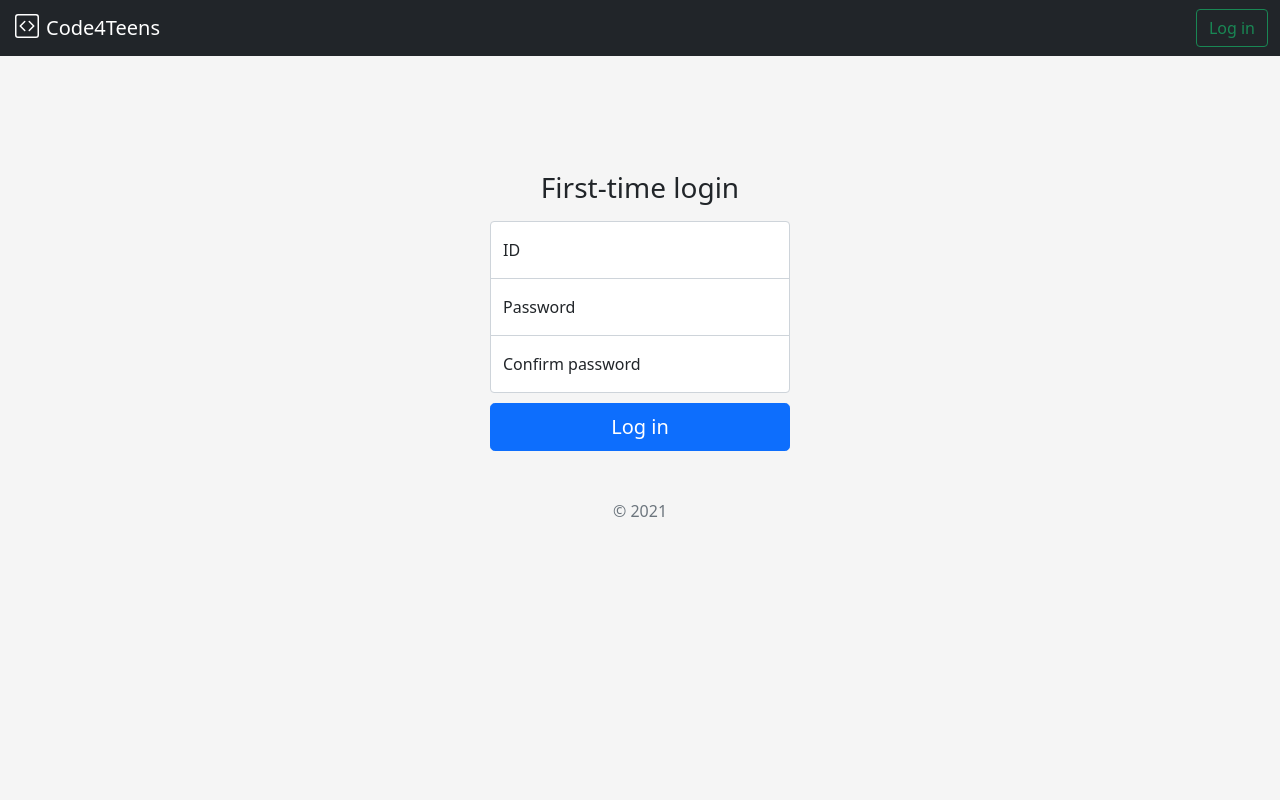
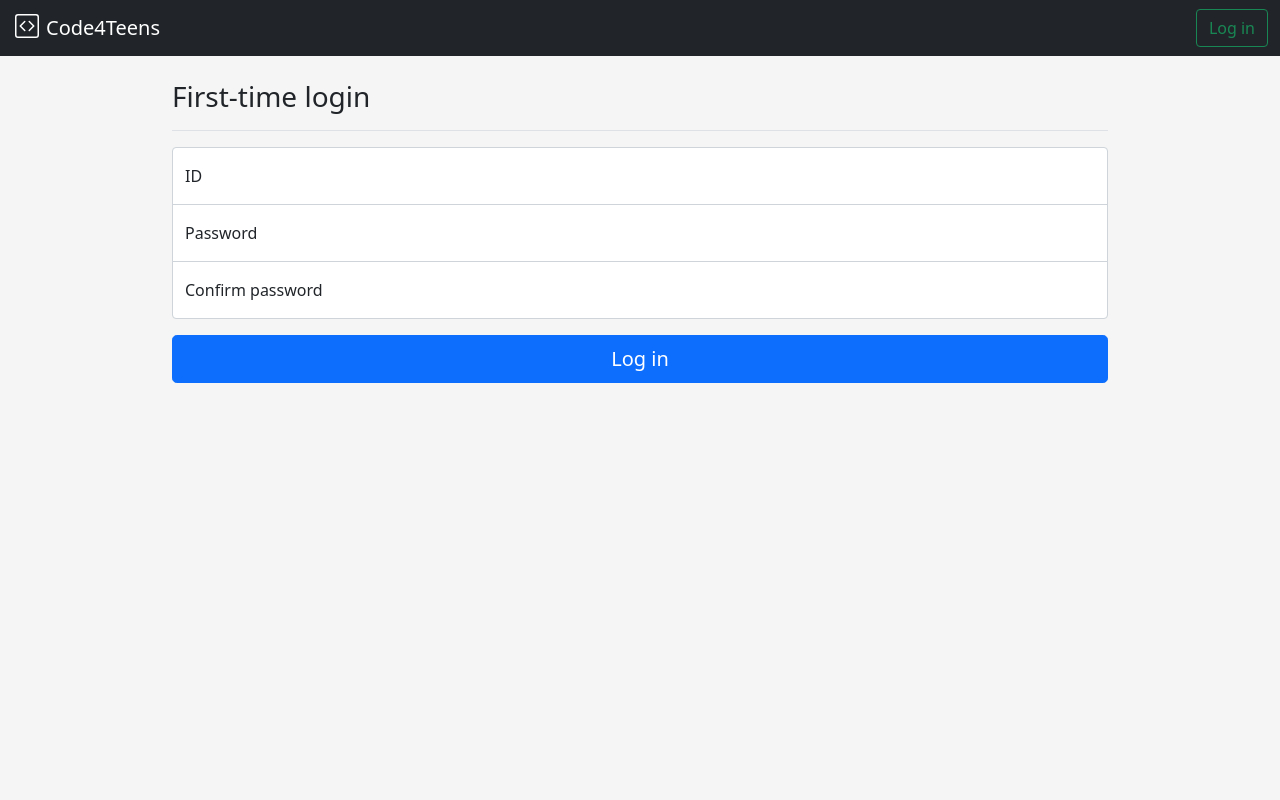
Before and after one commit to code4teens/c4t-web-app, a Flask app: page /first_login in a window 1280 px wide. Run offline with Flask 2, Linux system fonts and the light colour scheme.

Commit message:
chore: streamline page layout

```diff
--- a/auth/templates/auth/first_login.html
+++ b/auth/templates/auth/first_login.html
@@ -1,42 +1,42 @@
-{% extends "base.html" %}
+{% extends 'base.html' %}
 {% block description %}
-<meta name="description" content="Login to Code4Teens">
+<meta name="description" content="Log in to Code4Teens">
 {% endblock %}
 {% block title %}First-time login{% endblock %}
 {% block style %}
 <link href="/static/login.css" rel="stylesheet">
 {% endblock %}
 {% block content %}
-<form class="form-signin text-center" , method="post" , action="/first_login">
-  <!-- <img class="mb-4" src="../assets/brand/bootstrap-logo.svg" alt="" width="72" height="57"> -->
-  <h1 class="h3 mb-3 fw-normal">First-time login</h1>
+<form class="form-login container py-4" method="post" action="/first_login" style="max-width: 960px;">
+  <h3 class="pb-3 mb-3 border-bottom">First-time login</h3>
 
   {% with messages = get_flashed_messages() %}
   {% if messages %}
-  <div class="alert alert-danger" role="alert">
+  <div class="alert alert-danger text-center" role="alert">
     {{ messages[0] }}
   </div>
   {% endif %}
   {% endwith %}
 
+  <div class="mb-3">
     <div class="form-floating">
-    <input type="text" class="form-control input-top" id="id" name="id" placeholder="id">
+      <input type="text" class="form-control form-input-top" id="id" name="id" placeholder="id">
       <label for="id">ID</label>
     </div>
 
     <div class="form-floating">
-    <input type="password" class="form-control input-middle" id="password" name="password" placeholder="password">
+      <input type="password" class="form-control form-input-middle" id="password" name="password"
+        placeholder="password">
       <label for="password">Password</label>
     </div>
 
     <div class="form-floating">
-    <input type="password" class="form-control input-bottom" id="confirm-password" name="confirm-password"
+      <input type="password" class="form-control form-input-bottom" id="confirm-password" name="confirm-password"
         placeholder="password">
       <label for="confirm-password">Confirm password</label>
     </div>
+  </div>
 
-  <button class="w-100 btn btn-primary btn-lg" type="submit">Log in</button>
-
-  <p class="mt-5 mb-3 text-muted">&copy; 2021</p>
+  <button class="btn btn-primary btn-lg w-100" type="submit">Log in</button>
 </form>
 {% endblock %}
--- a/static/base.css
+++ b/static/base.css
@@ -4,10 +4,5 @@ body {
 }
 
 body {
-  padding-bottom: 40px;
   background-color: #f5f5f5;
 }
-
-.navbar {
-  margin-bottom: 20px;
-}
--- a/static/login.css
+++ b/static/login.css
@@ -1,29 +1,14 @@
-.navbar {
-  margin-bottom: 100px;
-}
-
-.form-signin {
-  width: 100%;
-  max-width: 330px;
-  padding: 15px;
-  margin: auto;
-}
-
-.form-signin {
-  font-weight: 400;
-}
-
-.form-signin .form-floating:focus-within {
+.form-login .form-floating:focus-within {
   z-index: 2;
 }
 
-.input-top {
+.form-input-top {
   margin-bottom: -1px;
   border-bottom-right-radius: 0;
   border-bottom-left-radius: 0;
 }
 
-.input-middle {
+.form-input-middle {
   margin-bottom: -1px;
   border-top-left-radius: 0;
   border-top-right-radius: 0;
@@ -31,8 +16,7 @@
   border-bottom-left-radius: 0;
 }
 
-.input-bottom {
-  margin-bottom: 10px;
+.form-input-bottom {
   border-top-left-radius: 0;
   border-top-right-radius: 0;
 }
--- a/static/profile.css
+++ /dev/null
@@ -1,6 +0,0 @@
-.form-profile {
-  width: 100%;
-  max-width: 330px;
-  padding: 15px;
-  margin: auto;
-}
```
Also changed, not shown: auth/templates/auth/change_password.html (+9 -9 lines), auth/templates/auth/login.html (+13 -13 lines), templates/index.html (+5 -7 lines), user/templates/user/dashboard.html (+5 -2 lines), user/templates/user/profile.html (+26 -23 lines). Lines whose indentation alone changed are shown as unchanged.
